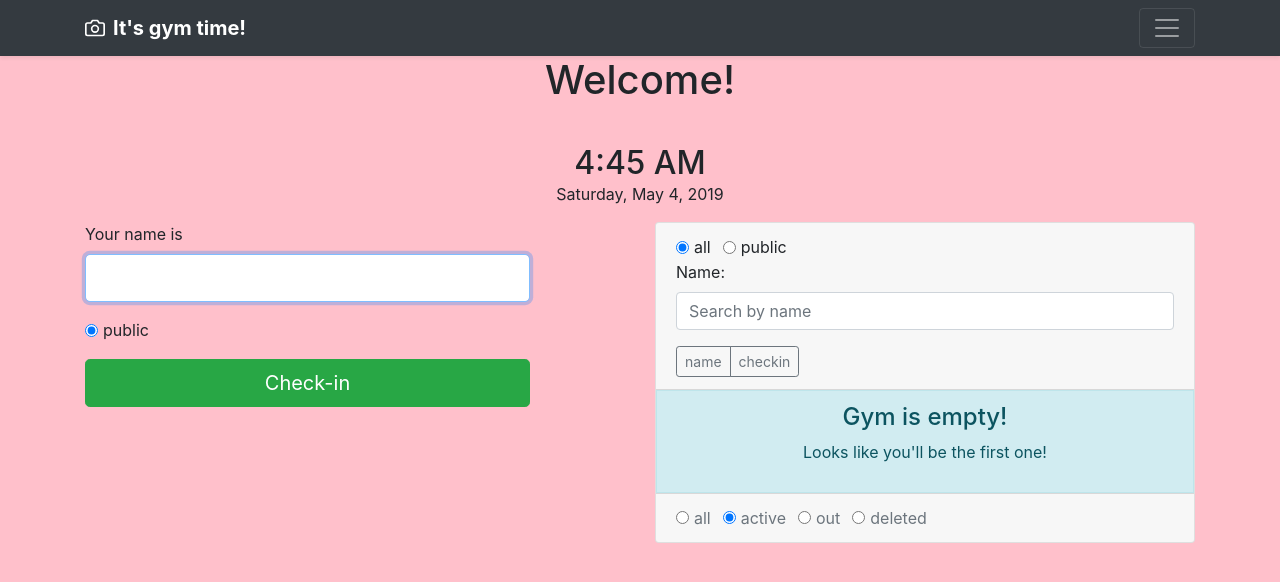
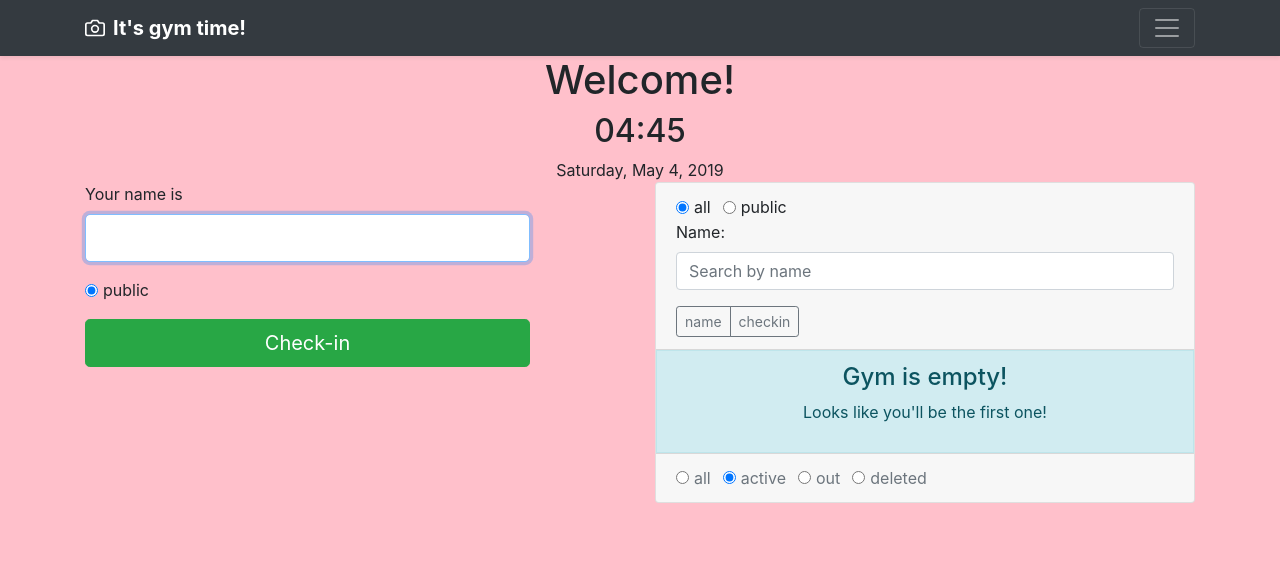
Before and after one commit to rmhdev/gym-time, a Vue app: page / in a window 1280 px wide. Shown: the top 582 px of the page. Built offline with nearby package versions, Linux system fonts and the light colour scheme.

Commit message:
Use time relative components in Clock component

```diff
--- a/src/components/Clock.vue
+++ b/src/components/Clock.vue
@@ -1,38 +1,23 @@
 <template>
-  <div class="clock">
-    <h2 class="local-time">{{ renderTime }}</h2>
-    <p class="local-date">{{ renderDate }}</p>
-  </div>
+    <section class="gym-clock">
+        <h2 class="gym-clock-title">
+            <time-relative mode="time" class="gym-clock-time"></time-relative>
+        </h2>
+
+        <time-relative mode="date" class="gym-clock-date"></time-relative>
+    </section>
 </template>
 
+
 <script>
-import { TimeFormatter } from '@/domain/model/TimeFormatter'
-import { DateFormatter } from '@/domain/model/DateFormatter'
+    import TimeRelative from '@/components/TimeRelative.vue'
 
-export default {
-  name: 'Clock',
-  props: {
-    date: {
-      type: Date,
-      default: function () {
-        return new Date();
-      }
+    export default {
+        name: 'Clock',
+        components: {TimeRelative},
     }
-  },
-  computed: {
-    renderTime() {
-      return (new TimeFormatter()).format(this.date);
-    },
-    renderDate() {
-      return (new DateFormatter()).format(this.date);
-    }
-  }
-}
 </script>
 
-<!-- Add "scoped" attribute to limit CSS to this component only -->
-<style scoped lang="scss">
-h2 {
-  margin: 40px 0 0;
-}
+
+<style>
 </style>
```
Also changed, not shown: 2 other files (tests, documents, lock files or other folders).
